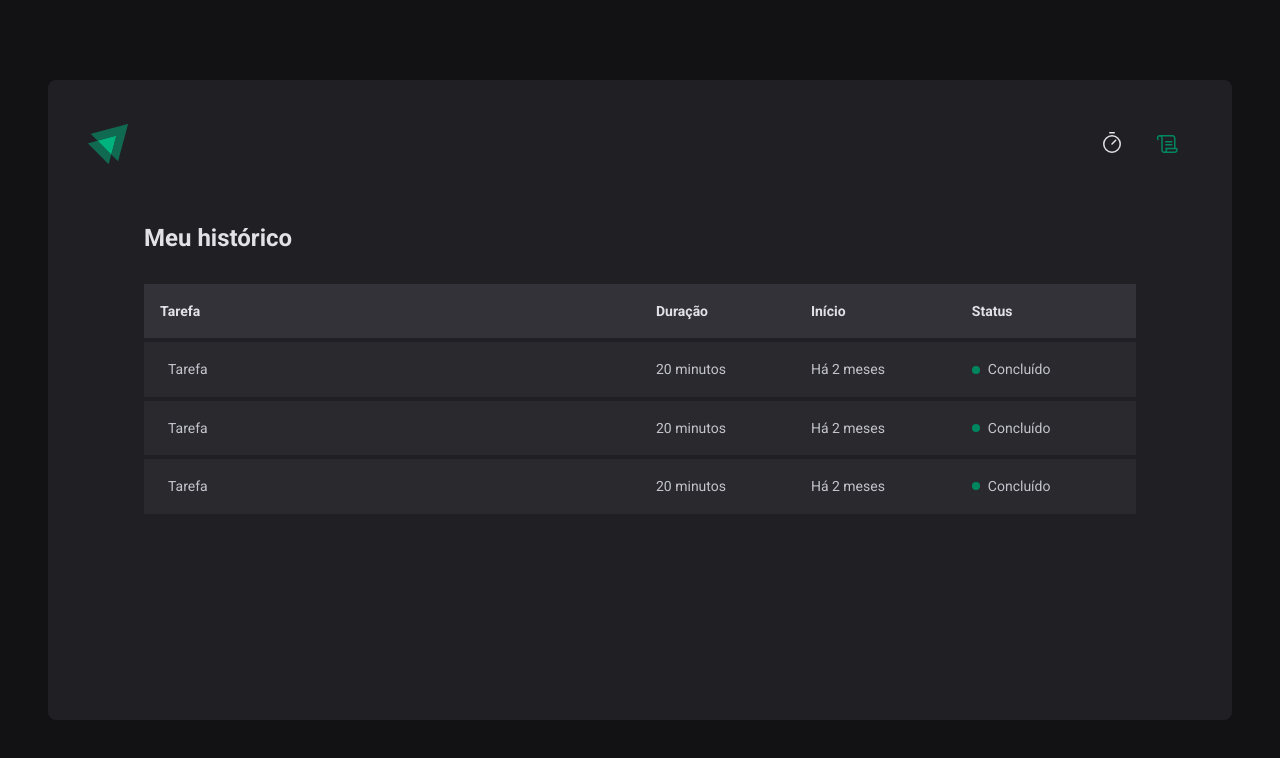
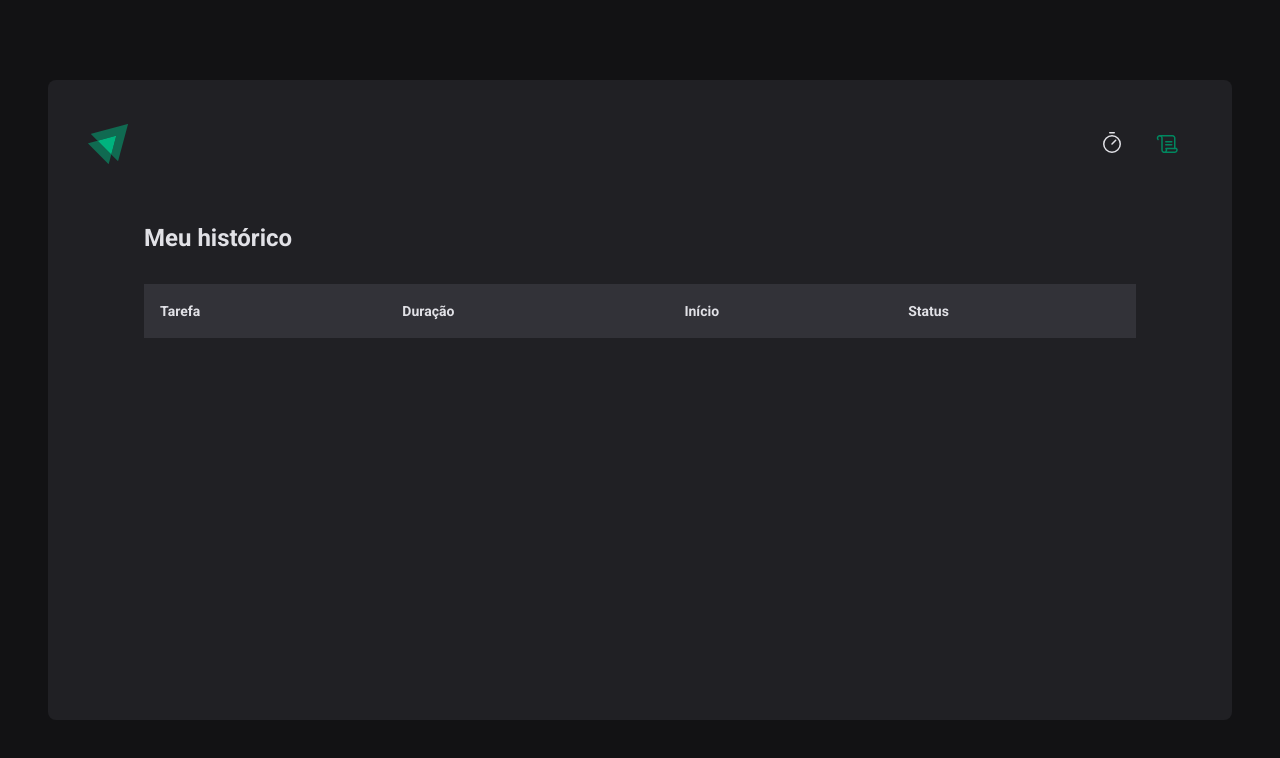
Before and after one commit to felipe-lustosa/timer-ignite, a React (Vite) app: page /history in a window 1280 px wide. Shown: the top 758 px of the page. Built offline with nearby package versions, Linux system fonts and the light colour scheme.

Commit message:
use reducer

```diff
--- a/src/contexts/CyclesContext.tsx
+++ b/src/contexts/CyclesContext.tsx
@@ -1,4 +1,4 @@
-import { createContext, ReactNode, useState } from "react"
+import { createContext, ReactNode, useReducer, useState } from "react"
 
 interface CreateCycleData {
   task: string
@@ -15,6 +15,7 @@ interface Cycle {
 }
 
 interface CyclesContextType {
+  cycles: Cycle[]
   activeCycle: Cycle | undefined
   activeCycleId: string | null
   amountSecondsPassed: number
@@ -24,15 +25,64 @@ interface CyclesContextType {
   interruptCurrentCycle: () => void
 }
 
+export const CyclesContext = createContext({} as CyclesContextType)
+
 interface CyclesContextProviderProps {
   children: ReactNode
 }
 
-export const CyclesContext = createContext({} as CyclesContextType)
+interface CyclesState {
+  cycles: Cycle[]
+  activeCycleId: string | null
+}
 
 export function CyclesContextProvider({ children }: CyclesContextProviderProps) {
-  const [cycles, setCycles] = useState<Cycle[]>([])
-  const [activeCycleId, setActiveCycleId] = useState<string | null>(null)
+  const [cyclesState, dispatch] = useReducer((state: CyclesState, action: any) => {
+    if (action.type === 'MARK_CURRENT_CYCLE_AS_FINISHED') {
+      return {
+        ...state,
+        cycles: state.cycles.map((cycle: Cycle) => {
+          if (cycle.id === activeCycleId) {
+            return { ...cycle, finishedDate: new Date }
+          } else {
+            return cycle
+          }
+        }),
+        activeCycleId: action.payload.newCycle.id
+      }
+    }
+
+    if (action.type === 'ADD_NEW_CYCLE') {
+      return {
+        ...state,
+        cycles: [...state.cycles, action.payload.newCycle],
+        activeCycleId: action.payload.newCycle.id
+      }
+    }
+
+    if (action.type === 'INTERRUPT_CURRENT_CYCLE') {
+      return {
+        ...state,
+        cycles: state.cycles.map((cycle: Cycle) => {
+          if (cycle.id === state.activeCycleId) {
+            return { ...cycle, interruptedDate: new Date }
+          } else {
+            return cycle
+          }
+        }),
+        activeCycleId: null
+      }
+    }
+
+    return state
+  }, {
+    cycles: [],
+    activeCycleId: null
+  }
+  )
+
+  const { cycles, activeCycleId } = cyclesState
+
   const [amountSecondsPassed, setAmountSecondsPassed] = useState(0)
 
   const activeCycle = cycles.find((cycle: Cycle) => cycle.id === activeCycleId)
@@ -42,13 +92,12 @@ export function CyclesContextProvider({ children }: CyclesContextProviderProps)
   }
 
   function markCurrentCycleAsFinished() {
-    setCycles(prevState => prevState.map((cycle: Cycle) => {
-      if (cycle.id === activeCycleId) {
-        return { ...cycle, finishedDate: new Date }
-      } else {
-        return cycle
+    dispatch({
+      type: 'MARK_CURRENT_CYCLE_AS_FINISHED',
+      payload: {
+        activeCycleId
       }
-    }))
+    })
   }
 
   function createNewCycle(data: CreateCycleData) {
@@ -61,34 +110,28 @@ export function CyclesContextProvider({ children }: CyclesContextProviderProps)
       startDate: new Date(),
     }
 
-    setCycles((prevState) => [...prevState, newCycle]);
-    setActiveCycleId(id)
+    dispatch({
+      type: 'ADD_NEW_CYCLE',
+      payload: {
+        newCycle
+      }
+    })
     setAmountSecondsPassed(0)
 
-    // reset();
   }
 
   function interruptCurrentCycle() {
-    setCycles(prevState => prevState.map((cycle: Cycle) => {
-      if (cycle.id === activeCycleId) {
-        return { ...cycle, interruptedDate: new Date }
-      } else {
-        return cycle
+    dispatch({
+      type: 'INTERRUPT_CURRENT_CYCLE',
+      payload: {
+        activeCycleId
       }
-    }))
-    setActiveCycleId(null);
+    })
   }
 
   return (
-    <CyclesContext.Provider value={{ activeCycle, activeCycleId, amountSecondsPassed, markCurrentCycleAsFinished, setSecondsPassed, createNewCycle, interruptCurrentCycle }}>
+    <CyclesContext.Provider value={{ activeCycle, activeCycleId, amountSecondsPassed, cycles, markCurrentCycleAsFinished, setSecondsPassed, createNewCycle, interruptCurrentCycle }}>
       {children}
     </CyclesContext.Provider>
   )
 }
-
-
-
-
-
-
-{/* <CyclesContext.Provider value={{ activeCycle, activeCycleId, amountSecondsPassed, markCurrentCycleAsFinished, setSecondsPassed }}> */ }
--- a/src/pages/History/index.tsx
+++ b/src/pages/History/index.tsx
@@ -1,6 +1,12 @@
+import { useContext } from "react";
+import { CyclesContext } from "../../contexts/CyclesContext";
 import { HistoryContainer, HistoryList, Status } from "./styles";
+import { formatDistanceToNow } from "date-fns"
+import ptBR from "date-fns/locale/pt-BR"
 
 export function History() {
+  const { cycles } = useContext(CyclesContext)
+
   return (
     <HistoryContainer>
       <h1>Meu histórico</h1>
@@ -16,24 +22,18 @@ export function History() {
             </tr>
           </thead>
           <tbody>
-            <tr>
-              <td>Tarefa</td>
-              <td>20 minutos</td>
-              <td>Há 2 meses</td>
-              <td><Status statusColor="green">Concluído</Status></td>
-            </tr>
-            <tr>
-              <td>Tarefa</td>
-              <td>20 minutos</td>
-              <td>Há 2 meses</td>
-              <td><Status statusColor="green">Concluído</Status></td>
-            </tr>
-            <tr>
-              <td>Tarefa</td>
-              <td>20 minutos</td>
-              <td>Há 2 meses</td>
-              <td><Status statusColor="green">Concluído</Status></td>
-            </tr>
+            {cycles.map(cycle => {
+              return <tr key={cycle.id}>
+                <td>{cycle.task}</td>
+                <td>{cycle.minutesAmount}</td>
+                <td>{formatDistanceToNow(cycle.startDate, { addSuffix: true, locale: ptBR })}</td>
+                <td>
+                  {cycle.finishedDate && <Status statusColor="green">Concluído</Status>}
+                  {cycle.interruptedDate && <Status statusColor="red">Interrompido</Status>}
+                  {(!cycle.finishedDate && !cycle.interruptedDate) && <Status statusColor="yellow">Em andamento</Status>}
+                </td>
+              </tr>
+            })}
           </tbody>
         </table>
       </HistoryList>
--- a/src/pages/Home/index.tsx
+++ b/src/pages/Home/index.tsx
@@ -32,12 +32,17 @@ export function Home(props: HomeProps) {
 
   const { handleSubmit, watch, reset } = newCycleForm
 
+  function handleCreateNewCycle(data: NewCycleFormData) {
+    createNewCycle(data)
+    reset()
+  }
+
   const task = watch('task') // Controlled Component
   const isSubmitDisabled = !task
 
   return (
     <HomeContainer>
-      <form onSubmit={handleSubmit(createNewCycle)} >
+      <form onSubmit={handleSubmit(handleCreateNewCycle)} >
         <FormProvider {...newCycleForm}>
           <NewCycleForm />
         </FormProvider>
```
